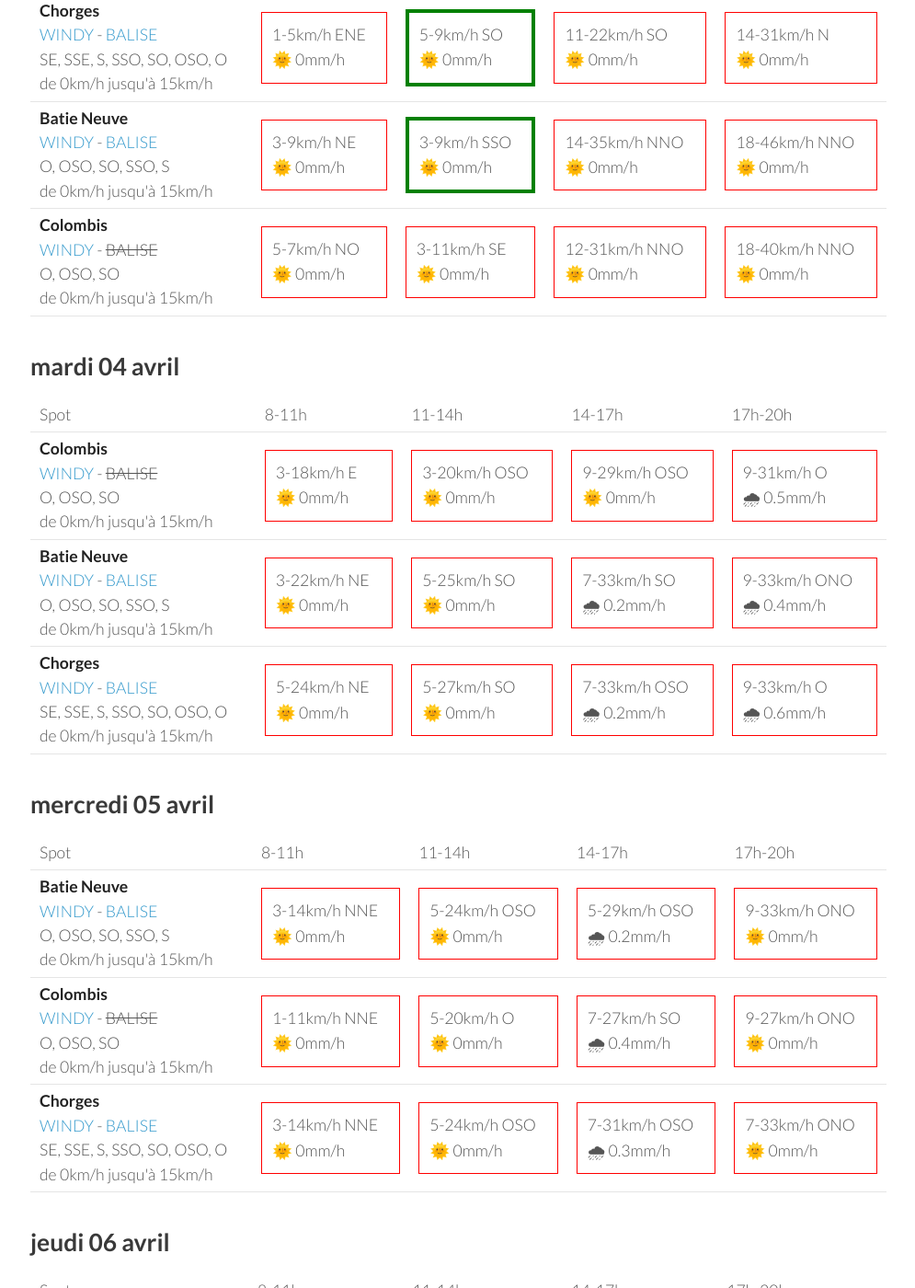
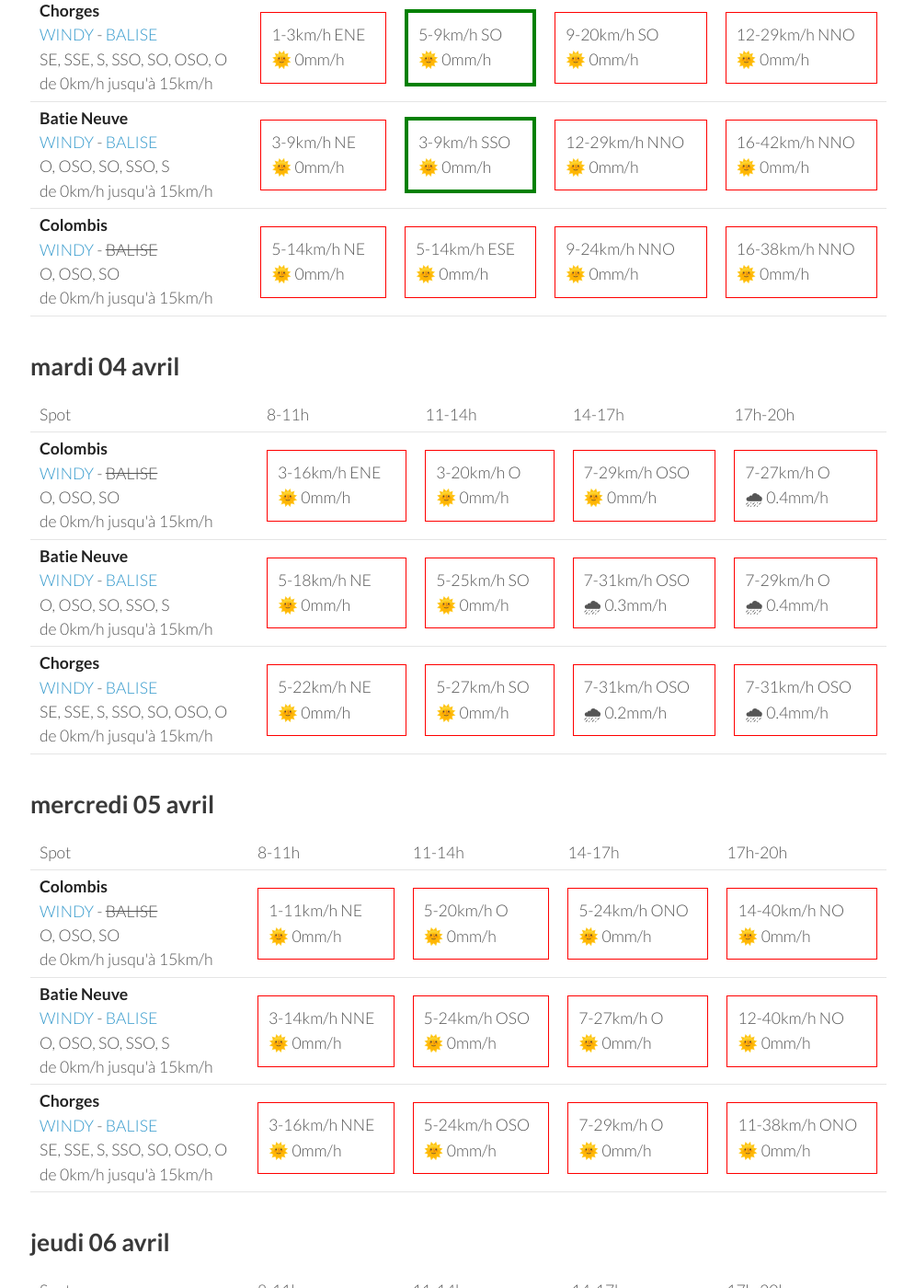
Before and after one commit to parapente-dans-le-nord/parapente-dans-le-nord.github.io, a Jekyll site: the page built from saint_andre.markdown, in a window 1280 px wide and 1400 px high, scrolled down 849 px. Shown: the whole window at 92% size, without its empty margins (25-1020 px from the left). Built offline with Jekyll 4.4.1, drawn with Linux system fonts in a browser that asks for light colours; some of the changed text lies outside the part shown.

Commit message:
update index.markdown

```diff
--- a/saint_andre.markdown
+++ b/saint_andre.markdown
@@ -24,31 +24,28 @@ page mise à jour le dimanche 02 avril 06:35
 <tr>
         <td><strong>Chorges</strong><br><a href="https://windy.com/44.578/6.280?44.559,6.262,10">WINDY</a> - <span class=""><a href="https://www.openwindmap.org/PP554">BALISE</a> </span><br> <span class="vent-favorable">SE, SSE, S, SSO, SO, OSO, O</span><br><span class="force-vent">de 0km/h jusqu'à 15km/h</span> </td>
 
-            <td><div class="not-flyable"><p>1-5km/h NO</p><p>🌞 0mm/h</p></div></td>
-            <td><div class="flyable"><p>5-11km/h SSO</p><p>🌞 0mm/h</p></div></td>
-            <td><div class="not-flyable"><p>11-24km/h SO</p><p>🌞 0mm/h</p></div></td>
-            <td><div class="not-flyable"><p>18-38km/h NNO</p><p>🌞 0mm/h</p></div></td>
-
+            <td><div class="not-flyable"><p>0-0km/h NA</p><p>🌧️ 0mm/h</p></div></td>
+            <td><div class="flyable"><p>5-12km/h OSO</p><p>🌞 0mm/h</p></div></td>
+            <td><div class="not-flyable"><p>7-22km/h SO</p><p>🌞 0mm/h</p></div></td>
+            <td><div class="not-flyable"><p>12-35km/h NNO</p><p>🌞 0mm/h</p></div></td>
 
     </tr>
 <tr>
         <td><strong>Batie Neuve</strong><br><a href="https://windy.com/44.584/6.236?44.559,6.262,10,m:eTtagly">WINDY</a> - <span class=""><a href="https://www.openwindmap.org/PP554">BALISE</a> </span><br> <span class="vent-favorable">O, OSO, SO, SSO, S</span><br><span class="force-vent">de 0km/h jusqu'à 15km/h</span> </td>
 
-            <td><div class="not-flyable"><p>9-18km/h NNE</p><p>🌞 0mm/h</p></div></td>
-            <td><div class="not-flyable"><p>3-12km/h N</p><p>🌞 0mm/h</p></div></td>
-            <td><div class="not-flyable"><p>14-38km/h NNO</p><p>🌞 0mm/h</p></div></td>
-            <td><div class="not-flyable"><p>20-50km/h NNO</p><p>🌞 0mm/h</p></div></td>
-
+            <td><div class="not-flyable"><p>0-0km/h NA</p><p>🌧️ 0mm/h</p></div></td>
+            <td><div class="not-flyable"><p>5-14km/h NO</p><p>🌞 0mm/h</p></div></td>
+            <td><div class="not-flyable"><p>16-38km/h NNO</p><p>🌞 0mm/h</p></div></td>
+            <td><div class="not-flyable"><p>20-48km/h NNO</p><p>🌞 0mm/h</p></div></td>
 
     </tr>
 <tr>
         <td><strong>Colombis</strong><br><a href="https://windy.com/44.494/6.216?44.559,6.262,10">WINDY</a> - <span class="no-balise"> BALISE </span><br> <span class="vent-favorable">O, OSO, SO</span><br><span class="force-vent">de 0km/h jusqu'à 15km/h</span> </td>
 
-            <td><div class="not-flyable"><p>14-31km/h NNO</p><p>🌞 0mm/h</p></div></td>
-            <td><div class="not-flyable"><p>11-25km/h NO</p><p>🌞 0mm/h</p></div></td>
-            <td><div class="not-flyable"><p>12-31km/h NNO</p><p>🌞 0mm/h</p></div></td>
-            <td><div class="not-flyable"><p>20-48km/h NNO</p><p>🌞 0mm/h</p></div></td>
-
+            <td><div class="not-flyable"><p>0-0km/h NA</p><p>🌧️ 0mm/h</p></div></td>
+            <td><div class="not-flyable"><p>5-25km/h NNO</p><p>🌞 0mm/h</p></div></td>
+            <td><div class="not-flyable"><p>12-33km/h NNO</p><p>🌞 0mm/h</p></div></td>
+            <td><div class="not-flyable"><p>20-46km/h NNO</p><p>🌞 0mm/h</p></div></td>
 
     </tr>
 
@@ -70,10 +67,10 @@ page mise à jour le dimanche 02 avril 06:35
 <tr>
         <td><strong>Chorges</strong><br><a href="https://windy.com/44.578/6.280?44.559,6.262,10">WINDY</a> - <span class=""><a href="https://www.openwindmap.org/PP554">BALISE</a> </span><br> <span class="vent-favorable">SE, SSE, S, SSO, SO, OSO, O</span><br><span class="force-vent">de 0km/h jusqu'à 15km/h</span> </td>
 
-            <td><div class="not-flyable"><p>1-5km/h ENE</p><p>🌞 0mm/h</p></div></td>
+            <td><div class="not-flyable"><p>1-3km/h ENE</p><p>🌞 0mm/h</p></div></td>
             <td><div class="flyable"><p>5-9km/h SO</p><p>🌞 0mm/h</p></div></td>
-            <td><div class="not-flyable"><p>11-22km/h SO</p><p>🌞 0mm/h</p></div></td>
-            <td><div class="not-flyable"><p>14-31km/h N</p><p>🌞 0mm/h</p></div></td>
+            <td><div class="not-flyable"><p>9-20km/h SO</p><p>🌞 0mm/h</p></div></td>
+            <td><div class="not-flyable"><p>12-29km/h NNO</p><p>🌞 0mm/h</p></div></td>
 
 
     </tr>
@@ -82,18 +79,18 @@ page mise à jour le dimanche 02 avril 06:35
 
             <td><div class="not-flyable"><p>3-9km/h NE</p><p>🌞 0mm/h</p></div></td>
             <td><div class="flyable"><p>3-9km/h SSO</p><p>🌞 0mm/h</p></div></td>
-            <td><div class="not-flyable"><p>14-35km/h NNO</p><p>🌞 0mm/h</p></div></td>
-            <td><div class="not-flyable"><p>18-46km/h NNO</p><p>🌞 0mm/h</p></div></td>
+            <td><div class="not-flyable"><p>12-29km/h NNO</p><p>🌞 0mm/h</p></div></td>
+            <td><div class="not-flyable"><p>16-42km/h NNO</p><p>🌞 0mm/h</p></div></td>
 
 
     </tr>
 <tr>
         <td><strong>Colombis</strong><br><a href="https://windy.com/44.494/6.216?44.559,6.262,10">WINDY</a> - <span class="no-balise"> BALISE </span><br> <span class="vent-favorable">O, OSO, SO</span><br><span class="force-vent">de 0km/h jusqu'à 15km/h</span> </td>
 
-            <td><div class="not-flyable"><p>5-7km/h NO</p><p>🌞 0mm/h</p></div></td>
-            <td><div class="not-flyable"><p>3-11km/h SE</p><p>🌞 0mm/h</p></div></td>
-            <td><div class="not-flyable"><p>12-31km/h NNO</p><p>🌞 0mm/h</p></div></td>
-            <td><div class="not-flyable"><p>18-40km/h NNO</p><p>🌞 0mm/h</p></div></td>
+            <td><div class="not-flyable"><p>5-14km/h NE</p><p>🌞 0mm/h</p></div></td>
+            <td><div class="not-flyable"><p>5-14km/h ESE</p><p>🌞 0mm/h</p></div></td>
+            <td><div class="not-flyable"><p>9-24km/h NNO</p><p>🌞 0mm/h</p></div></td>
+            <td><div class="not-flyable"><p>16-38km/h NNO</p><p>🌞 0mm/h</p></div></td>
 
 
     </tr>
@@ -116,30 +113,30 @@ page mise à jour le dimanche 02 avril 06:35
 <tr>
         <td><strong>Colombis</strong><br><a href="https://windy.com/44.494/6.216?44.559,6.262,10">WINDY</a> - <span class="no-balise"> BALISE </span><br> <span class="vent-favorable">O, OSO, SO</span><br><span class="force-vent">de 0km/h jusqu'à 15km/h</span> </td>
 
-            <td><div class="not-flyable"><p>3-18km/h E</p><p>🌞 0mm/h</p></div></td>
-            <td><div class="not-flyable"><p>3-20km/h OSO</p><p>🌞 0mm/h</p></div></td>
-            <td><div class="not-flyable"><p>9-29km/h OSO</p><p>🌞 0mm/h</p></div></td>
-            <td><div class="not-flyable"><p>9-31km/h O</p><p>🌧 0.5mm/h</p></div></td>
+            <td><div class="not-flyable"><p>3-16km/h ENE</p><p>🌞 0mm/h</p></div></td>
+            <td><div class="not-flyable"><p>3-20km/h O</p><p>🌞 0mm/h</p></div></td>
+            <td><div class="not-flyable"><p>7-29km/h OSO</p><p>🌞 0mm/h</p></div></td>
+            <td><div class="not-flyable"><p>7-27km/h O</p><p>🌧 0.4mm/h</p></div></td>
 
 
     </tr>
 <tr>
         <td><strong>Batie Neuve</strong><br><a href="https://windy.com/44.584/6.236?44.559,6.262,10,m:eTtagly">WINDY</a> - <span class=""><a href="https://www.openwindmap.org/PP554">BALISE</a> </span><br> <span class="vent-favorable">O, OSO, SO, SSO, S</span><br><span class="force-vent">de 0km/h jusqu'à 15km/h</span> </td>
 
-            <td><div class="not-flyable"><p>3-22km/h NE</p><p>🌞 0mm/h</p></div></td>
+            <td><div class="not-flyable"><p>5-18km/h NE</p><p>🌞 0mm/h</p></div></td>
             <td><div class="not-flyable"><p>5-25km/h SO</p><p>🌞 0mm/h</p></div></td>
-            <td><div class="not-flyable"><p>7-33km/h SO</p><p>🌧 0.2mm/h</p></div></td>
-            <td><div class="not-flyable"><p>9-33km/h ONO</p><p>🌧 0.4mm/h</p></div></td>
+            <td><div class="not-flyable"><p>7-31km/h OSO</p><p>🌧 0.3mm/h</p></div></td>
+            <td><div class="not-flyable"><p>7-29km/h O</p><p>🌧 0.4mm/h</p></div></td>
 
 
     </tr>
 <tr>
         <td><strong>Chorges</strong><br><a href="https://windy.com/44.578/6.280?44.559,6.262,10">WINDY</a> - <span class=""><a href="https://www.openwindmap.org/PP554">BALISE</a> </span><br> <span class="vent-favorable">SE, SSE, S, SSO, SO, OSO, O</span><br><span class="force-vent">de 0km/h jusqu'à 15km/h</span> </td>
 
-            <td><div class="not-flyable"><p>5-24km/h NE</p><p>🌞 0mm/h</p></div></td>
+            <td><div class="not-flyable"><p>5-22km/h NE</p><p>🌞 0mm/h</p></div></td>
             <td><div class="not-flyable"><p>5-27km/h SO</p><p>🌞 0mm/h</p></div></td>
-            <td><div class="not-flyable"><p>7-33km/h OSO</p><p>🌧 0.2mm/h</p></div></td>
-            <td><div class="not-flyable"><p>9-33km/h O</p><p>🌧 0.6mm/h</p></div></td>
+            <td><div class="not-flyable"><p>7-31km/h OSO</p><p>🌧 0.2mm/h</p></div></td>
+            <td><div class="not-flyable"><p>7-31km/h OSO</p><p>🌧 0.4mm/h</p></div></td>
 
 
     </tr>
@@ -160,32 +157,32 @@ page mise à jour le dimanche 02 avril 06:35
       <td>17h-20h</td>
     </tr>
 <tr>
+        <td><strong>Colombis</strong><br><a href="https://windy.com/44.494/6.216?44.559,6.262,10">WINDY</a> - <span class="no-balise"> BALISE </span><br> <span class="vent-favorable">O, OSO, SO</span><br><span class="force-vent">de 0km/h jusqu'à 15km/h</span> </td>
+
+            <td><div class="not-flyable"><p>1-11km/h NE</p><p>🌞 0mm/h</p></div></td>
+            <td><div class="not-flyable"><p>5-20km/h O</p><p>🌞 0mm/h</p></div></td>
+            <td><div class="not-flyable"><p>5-24km/h ONO</p><p>🌞 0mm/h</p></div></td>
+            <td><div class="not-flyable"><p>14-40km/h NO</p><p>🌞 0mm/h</p></div></td>
+
+
+    </tr>
+<tr>
         <td><strong>Batie Neuve</strong><br><a href="https://windy.com/44.584/6.236?44.559,6.262,10,m:eTtagly">WINDY</a> - <span class=""><a href="https://www.openwindmap.org/PP554">BALISE</a> </span><br> <span class="vent-favorable">O, OSO, SO, SSO, S</span><br><span class="force-vent">de 0km/h jusqu'à 15km/h</span> </td>
 
             <td><div class="not-flyable"><p>3-14km/h NNE</p><p>🌞 0mm/h</p></div></td>
             <td><div class="not-flyable"><p>5-24km/h OSO</p><p>🌞 0mm/h</p></div></td>
-            <td><div class="not-flyable"><p>5-29km/h OSO</p><p>🌧 0.2mm/h</p></div></td>
-            <td><div class="not-flyable"><p>9-33km/h ONO</p><p>🌞 0mm/h</p></div></td>
-
-
-    </tr>
-<tr>
-        <td><strong>Colombis</strong><br><a href="https://windy.com/44.494/6.216?44.559,6.262,10">WINDY</a> - <span class="no-balise"> BALISE </span><br> <span class="vent-favorable">O, OSO, SO</span><br><span class="force-vent">de 0km/h jusqu'à 15km/h</span> </td>
-
-            <td><div class="not-flyable"><p>1-11km/h NNE</p><p>🌞 0mm/h</p></div></td>
-            <td><div class="not-flyable"><p>5-20km/h O</p><p>🌞 0mm/h</p></div></td>
-            <td><div class="not-flyable"><p>7-27km/h SO</p><p>🌧 0.4mm/h</p></div></td>
-            <td><div class="not-flyable"><p>9-27km/h ONO</p><p>🌞 0mm/h</p></div></td>
+            <td><div class="not-flyable"><p>7-27km/h O</p><p>🌞 0mm/h</p></div></td>
+            <td><div class="not-flyable"><p>12-40km/h NO</p><p>🌞 0mm/h</p></div></td>
 
 
     </tr>
 <tr>
         <td><strong>Chorges</strong><br><a href="https://windy.com/44.578/6.280?44.559,6.262,10">WINDY</a> - <span class=""><a href="https://www.openwindmap.org/PP554">BALISE</a> </span><br> <span class="vent-favorable">SE, SSE, S, SSO, SO, OSO, O</span><br><span class="force-vent">de 0km/h jusqu'à 15km/h</span> </td>
 
-            <td><div class="not-flyable"><p>3-14km/h NNE</p><p>🌞 0mm/h</p></div></td>
+            <td><div class="not-flyable"><p>3-16km/h NNE</p><p>🌞 0mm/h</p></div></td>
             <td><div class="not-flyable"><p>5-24km/h OSO</p><p>🌞 0mm/h</p></div></td>
-            <td><div class="not-flyable"><p>7-31km/h OSO</p><p>🌧 0.3mm/h</p></div></td>
-            <td><div class="not-flyable"><p>7-33km/h ONO</p><p>🌞 0mm/h</p></div></td>
+            <td><div class="not-flyable"><p>7-29km/h O</p><p>🌞 0mm/h</p></div></td>
+            <td><div class="not-flyable"><p>11-38km/h ONO</p><p>🌞 0mm/h</p></div></td>
 
 
     </tr>
@@ -208,30 +205,30 @@ page mise à jour le dimanche 02 avril 06:35
 <tr>
         <td><strong>Colombis</strong><br><a href="https://windy.com/44.494/6.216?44.559,6.262,10">WINDY</a> - <span class="no-balise"> BALISE </span><br> <span class="vent-favorable">O, OSO, SO</span><br><span class="force-vent">de 0km/h jusqu'à 15km/h</span> </td>
 
-            <td><div class="not-flyable"><p>1-11km/h E</p><p>🌞 0mm/h</p></div></td>
+            <td><div class="not-flyable"><p>3-12km/h ENE</p><p>🌞 0mm/h</p></div></td>
             <td><div class="not-flyable"><p>3-16km/h ONO</p><p>🌞 0mm/h</p></div></td>
-            <td><div class="not-flyable"><p>7-27km/h O</p><p>🌞 0mm/h</p></div></td>
-            <td><div class="not-flyable"><p>12-35km/h ONO</p><p>🌞 0mm/h</p></div></td>
+            <td><div class="not-flyable"><p>7-25km/h OSO</p><p>🌞 0mm/h</p></div></td>
+            <td><div class="not-flyable"><p>11-31km/h ONO</p><p>🌞 0mm/h</p></div></td>
 
 
     </tr>
 <tr>
         <td><strong>Batie Neuve</strong><br><a href="https://windy.com/44.584/6.236?44.559,6.262,10,m:eTtagly">WINDY</a> - <span class=""><a href="https://www.openwindmap.org/PP554">BALISE</a> </span><br> <span class="vent-favorable">O, OSO, SO, SSO, S</span><br><span class="force-vent">de 0km/h jusqu'à 15km/h</span> </td>
 
-            <td><div class="not-flyable"><p>3-14km/h NNE</p><p>🌞 0mm/h</p></div></td>
-            <td><div class="not-flyable"><p>5-22km/h SO</p><p>🌞 0mm/h</p></div></td>
-            <td><div class="not-flyable"><p>7-31km/h OSO</p><p>🌞 0mm/h</p></div></td>
-            <td><div class="not-flyable"><p>11-37km/h NO</p><p>🌞 0mm/h</p></div></td>
+            <td><div class="not-flyable"><p>5-18km/h NNE</p><p>🌞 0mm/h</p></div></td>
+            <td><div class="not-flyable"><p>5-24km/h SO</p><p>🌞 0mm/h</p></div></td>
+            <td><div class="not-flyable"><p>7-29km/h OSO</p><p>🌞 0mm/h</p></div></td>
+            <td><div class="not-flyable"><p>9-35km/h O</p><p>🌞 0mm/h</p></div></td>
 
 
     </tr>
 <tr>
         <td><strong>Chorges</strong><br><a href="https://windy.com/44.578/6.280?44.559,6.262,10">WINDY</a> - <span class=""><a href="https://www.openwindmap.org/PP554">BALISE</a> </span><br> <span class="vent-favorable">SE, SSE, S, SSO, SO, OSO, O</span><br><span class="force-vent">de 0km/h jusqu'à 15km/h</span> </td>
 
-            <td><div class="not-flyable"><p>3-16km/h NE</p><p>🌞 0mm/h</p></div></td>
-            <td><div class="not-flyable"><p>5-20km/h SO</p><p>🌞 0mm/h</p></div></td>
+            <td><div class="not-flyable"><p>5-18km/h NE</p><p>🌞 0mm/h</p></div></td>
+            <td><div class="not-flyable"><p>3-24km/h SO</p><p>🌞 0mm/h</p></div></td>
             <td><div class="not-flyable"><p>7-31km/h OSO</p><p>🌞 0mm/h</p></div></td>
-            <td><div class="not-flyable"><p>11-37km/h ONO</p><p>🌞 0mm/h</p></div></td>
+            <td><div class="not-flyable"><p>9-37km/h O</p><p>🌞 0mm/h</p></div></td>
 
 
     </tr>
@@ -239,3 +236,49 @@ page mise à jour le dimanche 02 avril 06:35
 </tbody>
 </table>
 {:/}
+## vendredi 07 avril
+
+{::nomarkdown}
+<table>
+  <tbody>
+    <tr>
+      <td>Spot</td>
+      <td>8-11h</td>
+      <td>11-14h</td>
+      <td>14-17h</td>
+      <td>17h-20h</td>
+    </tr>
+<tr>
+        <td><strong>Chorges</strong><br><a href="https://windy.com/44.578/6.280?44.559,6.262,10">WINDY</a> - <span class=""><a href="https://www.openwindmap.org/PP554">BALISE</a> </span><br> <span class="vent-favorable">SE, SSE, S, SSO, SO, OSO, O</span><br><span class="force-vent">de 0km/h jusqu'à 15km/h</span> </td>
+
+            <td><div class="not-flyable"><p>5-25km/h NE</p><p>🌞 0mm/h</p></div></td>
+            <td><div class="not-flyable"><p>1-27km/h ESE</p><p>🌞 0mm/h</p></div></td>
+            <td><div class="not-flyable"><p>1-25km/h SSE</p><p>🌞 0mm/h</p></div></td>
+            <td><div class="not-flyable"><p>3-24km/h ONO</p><p>🌞 0mm/h</p></div></td>
+
+
+    </tr>
+<tr>
+        <td><strong>Batie Neuve</strong><br><a href="https://windy.com/44.584/6.236?44.559,6.262,10,m:eTtagly">WINDY</a> - <span class=""><a href="https://www.openwindmap.org/PP554">BALISE</a> </span><br> <span class="vent-favorable">O, OSO, SO, SSO, S</span><br><span class="force-vent">de 0km/h jusqu'à 15km/h</span> </td>
+
+            <td><div class="not-flyable"><p>5-20km/h NE</p><p>🌞 0mm/h</p></div></td>
+            <td><div class="not-flyable"><p>1-24km/h SSE</p><p>🌞 0mm/h</p></div></td>
+            <td><div class="not-flyable"><p>3-25km/h S</p><p>🌞 0mm/h</p></div></td>
+            <td><div class="not-flyable"><p>5-25km/h ONO</p><p>🌞 0mm/h</p></div></td>
+
+
+    </tr>
+<tr>
+        <td><strong>Colombis</strong><br><a href="https://windy.com/44.494/6.216?44.559,6.262,10">WINDY</a> - <span class="no-balise"> BALISE </span><br> <span class="vent-favorable">O, OSO, SO</span><br><span class="force-vent">de 0km/h jusqu'à 15km/h</span> </td>
+
+            <td><div class="not-flyable"><p>3-16km/h E</p><p>🌞 0mm/h</p></div></td>
+            <td><div class="not-flyable"><p>3-20km/h ENE</p><p>🌞 0mm/h</p></div></td>
+            <td><div class="not-flyable"><p>1-18km/h NNO</p><p>🌞 0mm/h</p></div></td>
+            <td><div class="not-flyable"><p>9-27km/h NNO</p><p>🌞 0mm/h</p></div></td>
+
+
+    </tr>
+
+</tbody>
+</table>
+{:/}
```
Also changed, not shown: other parts of saint_andre.markdown (+1 -1 lines).
